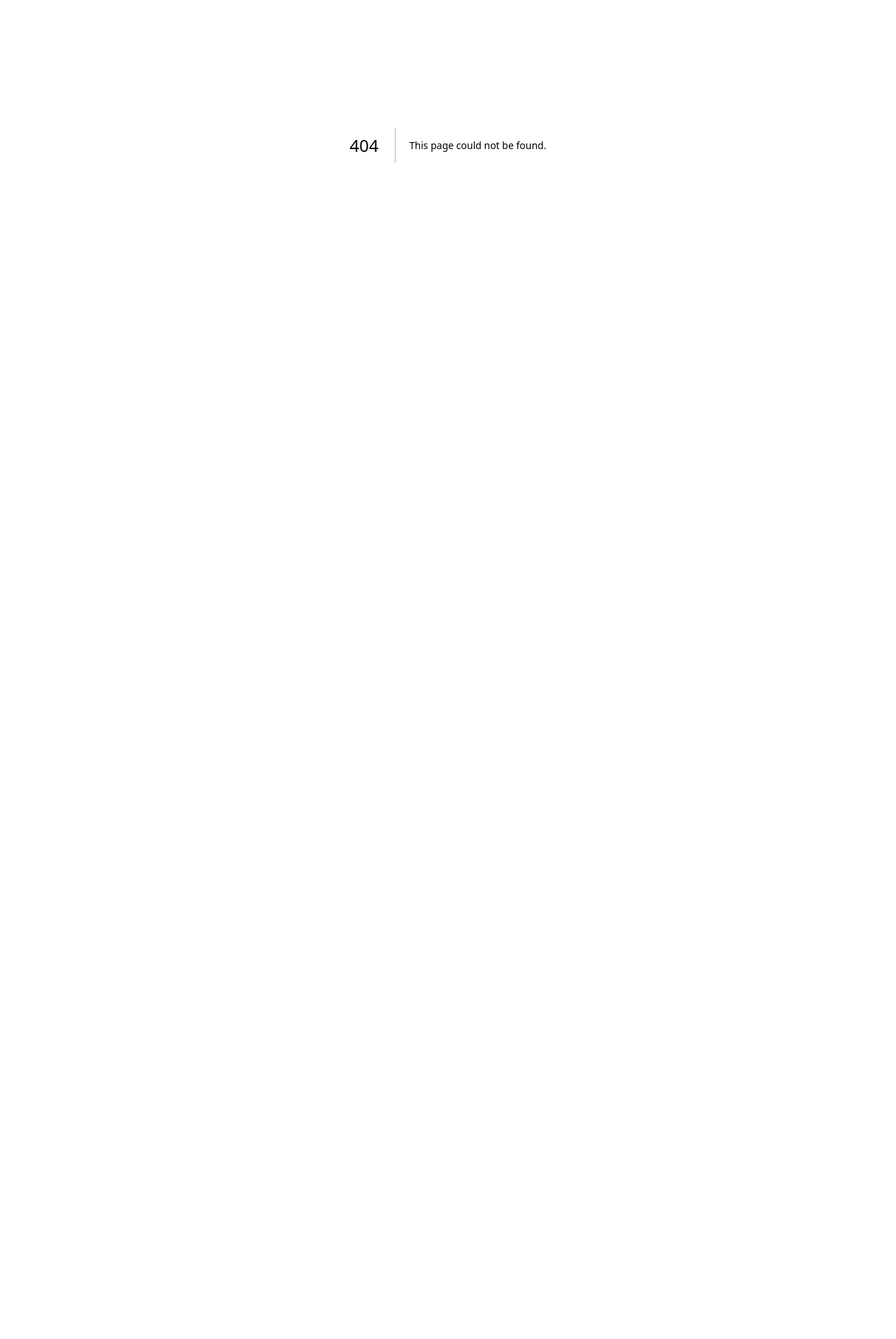
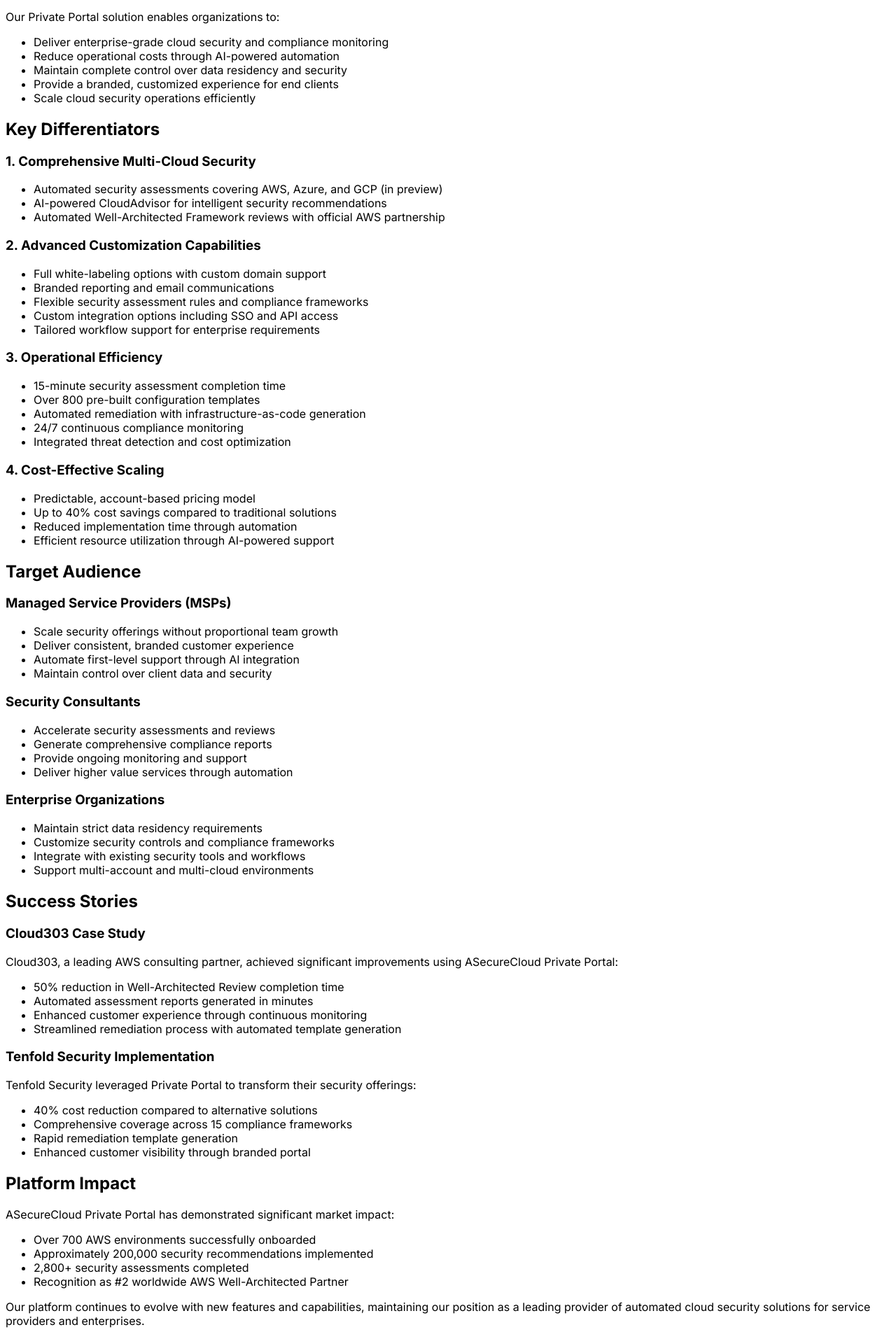
Before and after one commit to asecurecloud/documentation, a Next.js app: page /privatePortal in a window 1280 px wide. Before the commit this address had no page. Shown: the part 193-2106 px from the top of the page at 70% size. Before the commit the page ends 800 px from the top, so only its background shows below. Built offline with nearby package versions, Linux system fonts and the light colour scheme.

Commit message:
updatedPrivatePortal

```diff
--- /dev/null
+++ b/pages/api/_meta.ts
@@ -0,0 +1,3 @@
+export default {
+  index: "API Reference"
+}
--- /dev/null
+++ b/pages/api/index.mdx
@@ -0,0 +1 @@
+# API Reference
--- /dev/null
+++ b/pages/privatePortal/_meta.ts
@@ -0,0 +1,3 @@
+export default {
+  index: "Introduction"
+}
--- /dev/null
+++ b/pages/privatePortal/index.mdx
@@ -0,0 +1,99 @@
+# Introduction to ASecureCloud Private Portal
+
+## Overview
+
+ASecureCloud Private Portal is a dedicated cloud security and compliance platform designed specifically for Managed Service Providers (MSPs), consultants, and enterprises who need to deliver comprehensive cloud security solutions at scale. The platform combines AI-powered automation with extensive customization capabilities to help organizations transform their cloud security offerings while maintaining complete control over their data and brand identity.
+
+Our Private Portal solution enables organizations to:
+
+* Deliver enterprise-grade cloud security and compliance monitoring
+* Reduce operational costs through AI-powered automation
+* Maintain complete control over data residency and security
+* Provide a branded, customized experience for end clients
+* Scale cloud security operations efficiently
+
+## Key Differentiators
+
+### 1. Comprehensive Multi-Cloud Security
+
+* Automated security assessments covering AWS, Azure, and GCP (in preview)
+* AI-powered CloudAdvisor for intelligent security recommendations
+* Automated Well-Architected Framework reviews with official AWS partnership
+
+### 2. Advanced Customization Capabilities
+
+* Full white-labeling options with custom domain support
+* Branded reporting and email communications
+* Flexible security assessment rules and compliance frameworks
+* Custom integration options including SSO and API access
+* Tailored workflow support for enterprise requirements
+
+### 3. Operational Efficiency
+
+* 15-minute security assessment completion time
+* Over 800 pre-built configuration templates
+* Automated remediation with infrastructure-as-code generation
+* 24/7 continuous compliance monitoring
+* Integrated threat detection and cost optimization
+
+### 4. Cost-Effective Scaling
+
+* Predictable, account-based pricing model
+* Up to 40% cost savings compared to traditional solutions
+* Reduced implementation time through automation
+* Efficient resource utilization through AI-powered support
+
+## Target Audience
+
+### Managed Service Providers (MSPs)
+
+* Scale security offerings without proportional team growth
+* Deliver consistent, branded customer experience
+* Automate first-level support through AI integration
+* Maintain control over client data and security
+
+### Security Consultants
+
+* Accelerate security assessments and reviews
+* Generate comprehensive compliance reports
+* Provide ongoing monitoring and support
+* Deliver higher value services through automation
+
+### Enterprise Organizations
+
+* Maintain strict data residency requirements
+* Customize security controls and compliance frameworks
+* Integrate with existing security tools and workflows
+* Support multi-account and multi-cloud environments
+
+## Success Stories
+
+### Cloud303 Case Study
+
+Cloud303, a leading AWS consulting partner, achieved significant improvements using ASecureCloud Private Portal:
+
+* 50% reduction in Well-Architected Review completion time
+* Automated assessment reports generated in minutes
+* Enhanced customer experience through continuous monitoring
+* Streamlined remediation process with automated template generation
+
+### Tenfold Security Implementation
+
+Tenfold Security leveraged Private Portal to transform their security offerings:
+
+* 40% cost reduction compared to alternative solutions
+* Comprehensive coverage across 15 compliance frameworks
+* Rapid remediation template generation
+* Enhanced customer visibility through branded portal
+
+## Platform Impact
+
+ASecureCloud Private Portal has demonstrated significant market impact:
+
+* Over 700 AWS environments successfully onboarded
+* Approximately 200,000 security recommendations implemented
+* 2,800+ security assessments completed
+* Recognition as #2 worldwide AWS Well-Architected Partner
+
+
+Our platform continues to evolve with new features and capabilities, maintaining our position as a leading provider of automated cloud security solutions for service providers and enterprises.
--- /dev/null
+++ b/pages/wellArchitected/_meta.ts
@@ -0,0 +1,3 @@
+export default {
+  index: "Overview"
+}
```
Also changed, not shown: pages/_meta.ts (+8 -2 lines), pages/wellArchitected/index.mdx (added).
